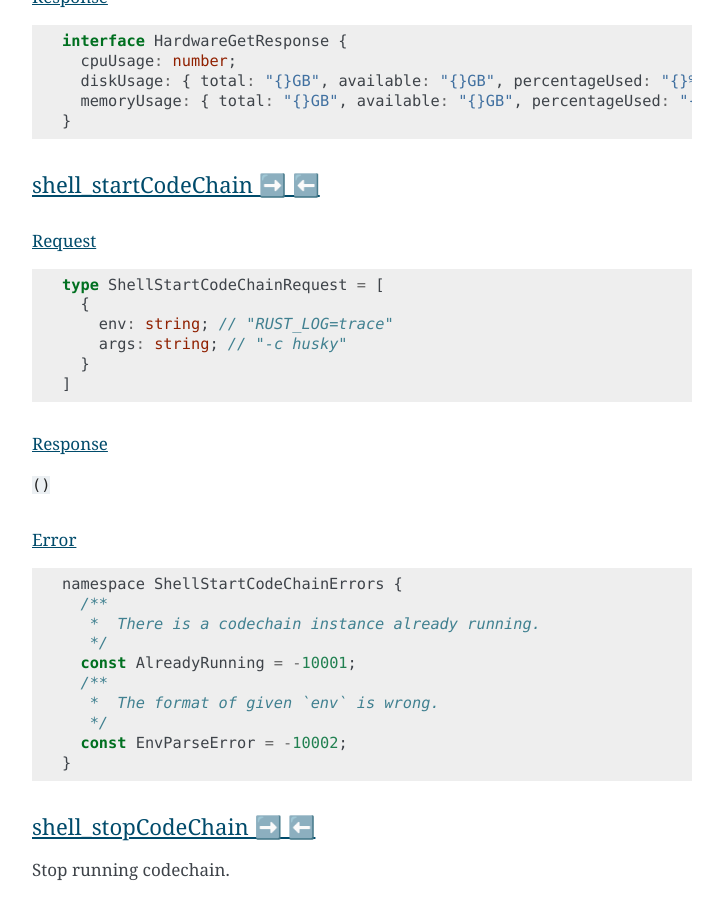
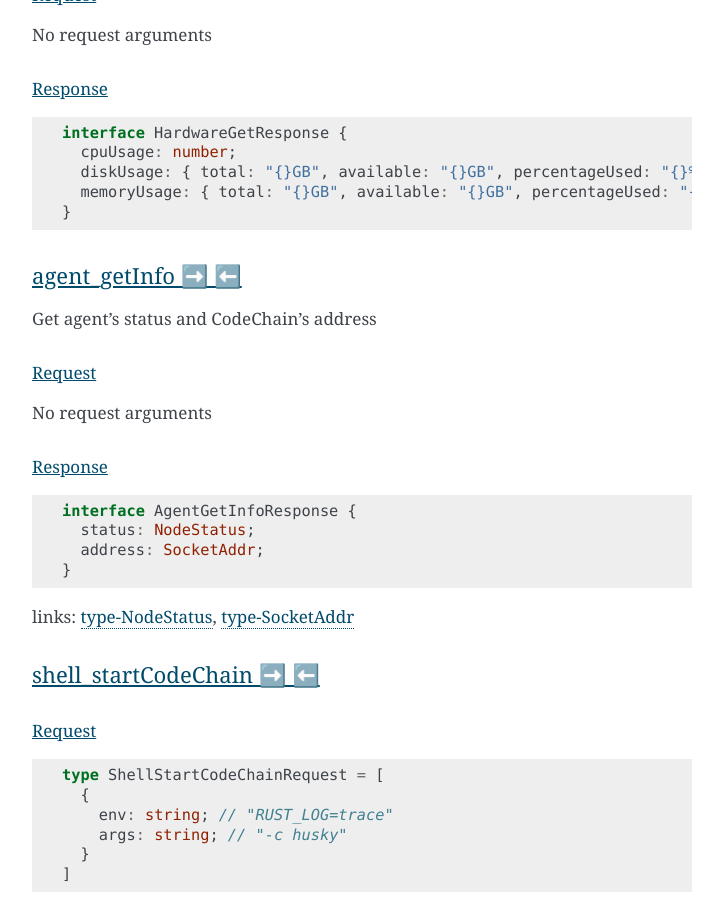
Before and after one commit to CodeChain-io/codechain-dashboard, a Sphinx documentation site: the page built from doc/source/index.rst, in a window 1280 px wide and 900 px high, scrolled down 7548 px. Shown: the whole window, without its empty margins (388-1111 px from the left). Built offline with Sphinx 7.4.7, drawn with Linux system fonts in a browser that asks for light colours; some of the changed text lies outside the part shown.

Commit message:
Update index.rst

```diff
--- a/doc/source/index.rst
+++ b/doc/source/index.rst
@@ -293,6 +293,27 @@ Response
     memoryUsage: { total: "{}GB", available: "{}GB", percentageUsed: "{}%"};
   }
 
+agent_getInfo ➡️ ⬅️
+------------------
+
+Get agent's status and CodeChain's address
+
+Request
+""""""""
+
+No request arguments
+
+Response
+"""""""""
+
+::
+
+  interface AgentGetInfoResponse {
+    status: NodeStatus;
+    address: SocketAddr;
+  }
+
+links: type-NodeStatus_, type-SocketAddr_
 
 shell_startCodeChain ➡️ ⬅️
 --------------------------
```
